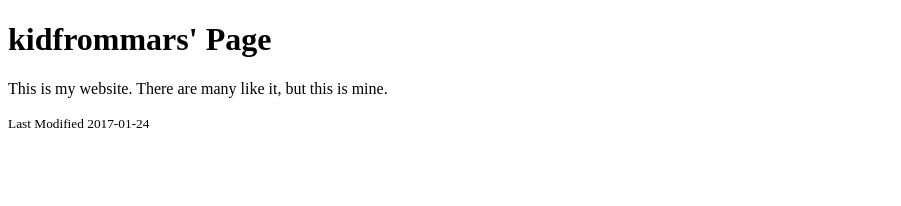
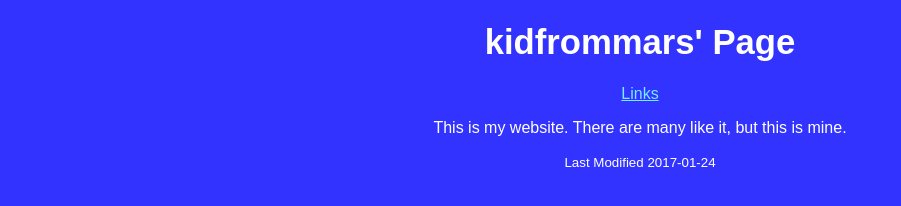
Before and after one commit to avandolder/avandolder.github.io, a plain HTML site: page index.html in a window 1280 px wide. Shown: the whole page, without its empty margins (0-901 px from the left). Drawn offline with Linux system fonts and the light colour scheme.

Commit message:
Added some style and logic.

```diff
--- a/index.html
+++ b/index.html
@@ -2,12 +2,18 @@
 <html>
   <head>
     <title>kidfrommars</title>
+    <link rel="stylesheet" href="main.css" />
+    <script src="script.js" defer=""></script>
   </head>
   <body>
     <header>
       <h1>kidfrommars' Page</h1>
     </header>
-    <p>This is my website. There are many like it, but this is mine.</p>
+    <nav id="links">
+    </nav>
+    <section>
+      <p>This is my website. There are many like it, but this is mine.</p>
+    </section>
     <footer>
       <small>Last Modified 2017-01-24</small>
     </footer>
--- /dev/null
+++ b/main.css
@@ -0,0 +1,15 @@
+body {
+	background-color: #3333ff;
+	color: #ffffff;
+	font-family: sans-serif;
+	text-align: center;
+}
+
+h1 {
+	font-size: 26pt;
+}
+
+#links a {
+	color: #77eeff;
+	text-decoration: underline;
+}
--- /dev/null
+++ b/script.js
@@ -0,0 +1,3 @@
+(function(){
+	document.getElementById("links").innerHTML = "<a>Links</a>";
+}());
```
